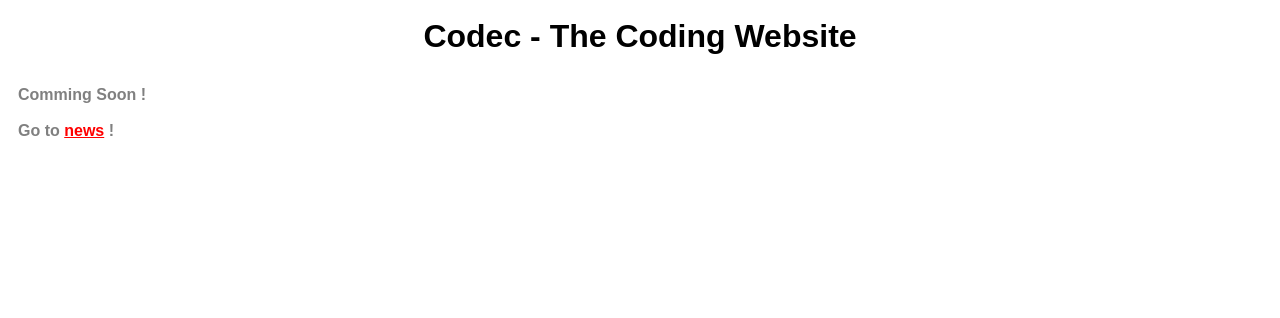
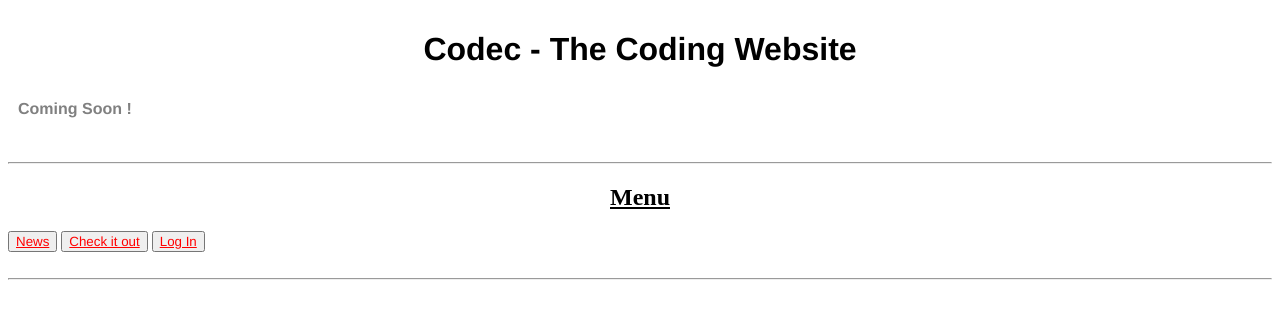
Before and after one commit to Codec-Website/Base1, a plain HTML site: page index.html in a window 1280 px wide. Drawn offline with Linux system fonts and the light colour scheme.

Commit message:
Update index.html

```diff
--- a/index.html
+++ b/index.html
@@ -1,47 +1,49 @@
+<!DOCTYPE html>
 <html>
-
    <head>
-
      <meta http-equiv="Content-Type" content="text/html; charset=utf-8">
-
-     <title>ⓒⓞⓓⓔⓒ</title>
-
+     <title>ⓒⓞⓓⓔⓒ ~ A Programming Website</title>
      <style type="text/css">
 h1{
   padding:10px;
   color:black;
-  font-family:sans-serif;
+  font-family:helvetica;
 }
 b{
   padding:10px;
   color:grey;
-  font-family:sans-serif
+  font-family:helvetica
 }
 a{
   color:red;
-  font-family:sans-serif
+  font-family:helvetica
 }
 button{
   color:grey;
-  font-family:sans-serif
+  font-family:helvetica
 }
+p{
+  color:grey;
+  font-family:helvetica
 
+ }
      </style>
-
   </head>
-
   <body>
-
 <h1 style="text-align: center;">Codec - The Coding Website</h1>
 <b>
-Comming Soon !
+Coming Soon !
 </b>
 <br>
 <br>
 <b>
-  Go to <a href="http://codec.ga/news.html">news</a> !
 </b>
-
+<br>
+<hr>
+<h2 style="text-align: center;"><span style="text-decoration: underline;">Menu</span></h2>
+<div><button><a href="http://codec.ga/news.html"> News </a></button>
+  <button><a href="http://codec.ga/check-it-out.html"> Check it out </a></button> <button><a href="http://codec.ga/Log-In.html"> Log In </a></button></div>
+  <br>
+  <hr>
   </body>
-
 </html>
```
